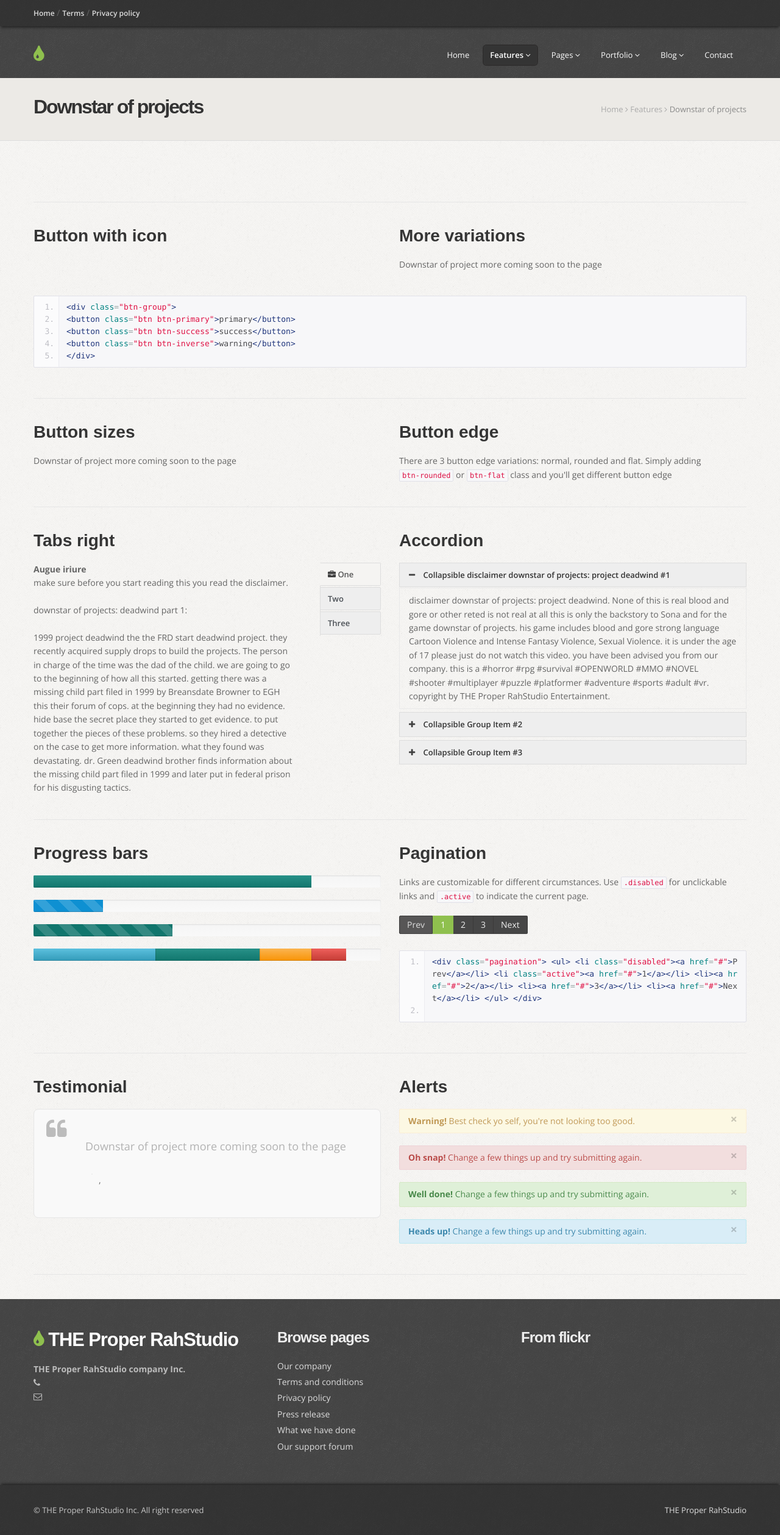
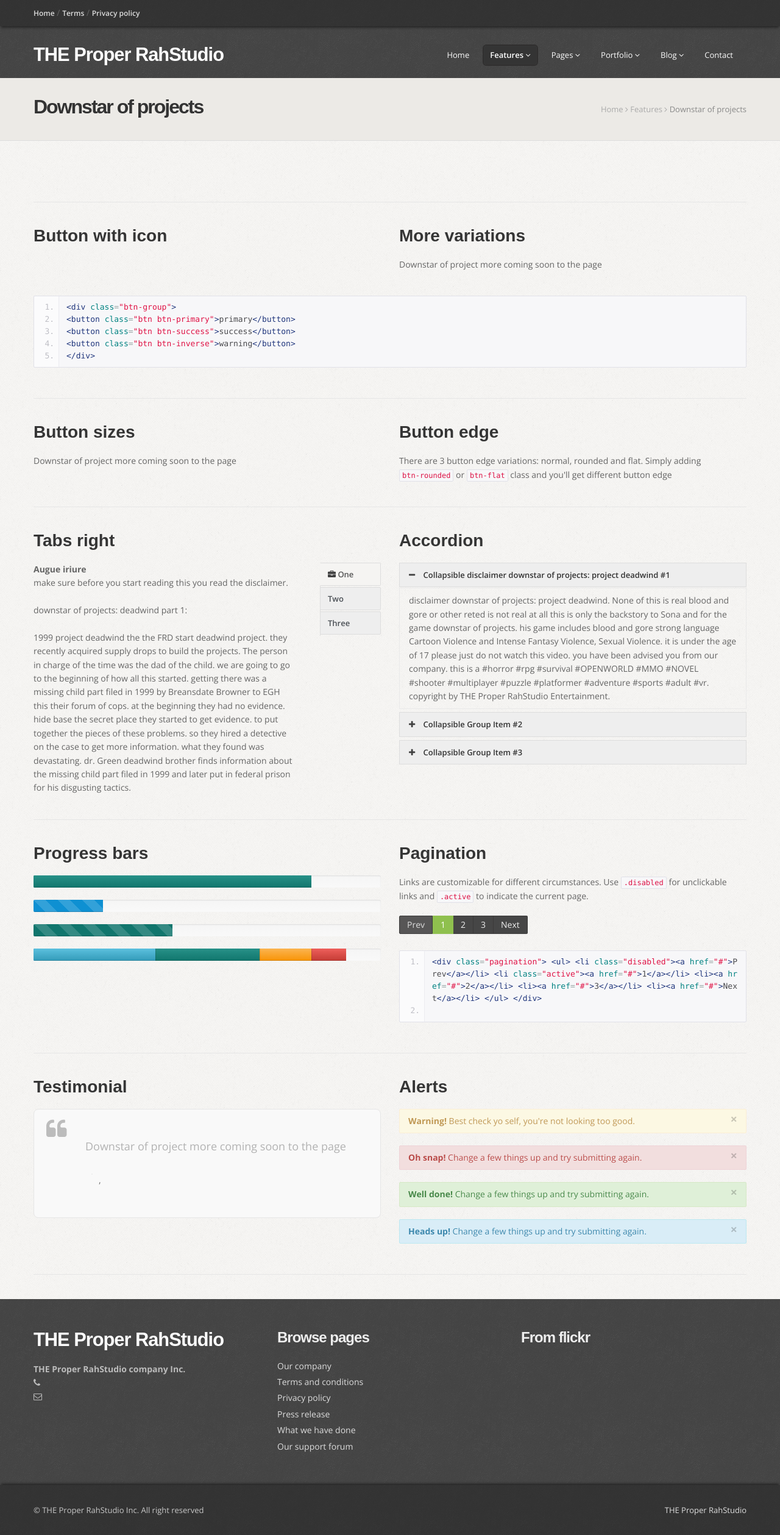
Before and after one commit to RahNightBlueLight/THE-Proper-RahStudio, a plain HTML site: page components.html in a window 1280 px wide. Shown: the whole page at 61% size. Drawn offline with nearby package versions, Linux system fonts and the light colour scheme.

Commit message:
Update components.html

```diff
--- a/components.html
+++ b/components.html
@@ -58,7 +58,7 @@
         <div class="row nomargin">
           <div class="span4">
             <div class="logo">
-              <h1><a href="index.html"><i class="icon-tint"></i> </a></h1>
+              <h1><a href="index.html"><i class=""></i>THE Proper RahStudio</a></h1>
             </div>
           </div>
           <div class="span8">
@@ -442,7 +442,7 @@
           <div class="span4">
             <div class="widget">
               <div class="footer_logo">
-                <h3><a href="index.html"><i class="icon-tint"></i> THE Proper RahStudio</a></h3>
+                <h3><a href="index.html"><i class=""></i>THE Proper RahStudio</a></h3>
               </div>
 
 							  <strong>THE Proper RahStudio company Inc.</strong>
```
